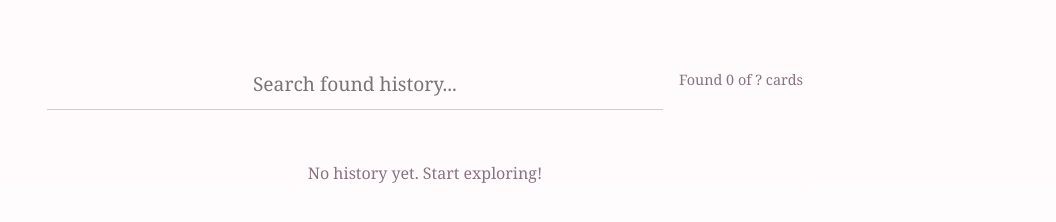
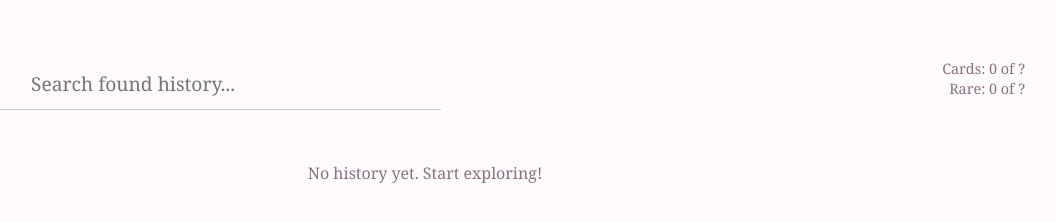
Before and after one commit to yashpthk/messages, a plain HTML site: page history.html in a window 1280 px wide. Shown: the whole page, without its empty margins (215-1271 px from the left). Drawn offline with Linux system fonts and the light colour scheme.

Commit message:
feat: update history page to display rare card stats and refine layout styling

```diff
--- a/history.html
+++ b/history.html
@@ -1,5 +1,6 @@
 <!DOCTYPE html>
 <html lang="en">
+
 <head>
     <meta charset="UTF-8">
     <meta name="viewport" content="width=device-width, initial-scale=1.0">
@@ -10,21 +11,25 @@
             align-items: flex-start;
             padding-top: 48px;
         }
+
         .history-container .card {
             cursor: pointer;
             transition: transform 0.2s ease, box-shadow 0.2s ease;
         }
+
         .history-container .card:hover {
             transform: translateY(-4px);
             box-shadow: 0 16px 40px rgba(0, 0, 0, 0.12);
         }
     </style>
 </head>
+
 <body>
     <div class="history-page-wrapper">
         <div class="search-container" style="align-items: center;">
             <input type="text" id="searchInput" placeholder="Search found history...">
-            <span id="historyStats" style="margin-left: 16px; color: #8a7280; font-size: 0.9rem; white-space: nowrap;"></span>
+            <span id="historyStats"
+                style="margin-left: auto; color: #8a7280; font-size: 0.9rem; white-space: nowrap; display: flex; flex-direction: column; text-align: right; line-height: 1.4;"></span>
         </div>
         <div class="history-container" id="historyGrid">
             <!-- Cards will be dynamically inserted here -->
@@ -41,13 +46,20 @@
                 if (storedHistory) {
                     historyData = JSON.parse(storedHistory);
                 }
-            } catch(e) {
+            } catch (e) {
                 console.error('Failed to load history', e);
             }
 
             const totalCards = localStorage.getItem('totalCards') || '?';
+            const totalRareCards = localStorage.getItem('totalRareCards') || '?';
+
+            const foundRare = historyData.filter(item => typeof item === 'object' && item !== null && item.style === 'rare').length;
+
             const statsSpan = document.getElementById('historyStats');
-            statsSpan.textContent = `Found ${historyData.length} of ${totalCards} cards`;
+            statsSpan.innerHTML = `
+                <span>Cards: ${historyData.length} of ${totalCards}</span>
+                <span>Rare: ${foundRare} of ${totalRareCards}</span>
+            `;
 
             if (historyData.length === 0) {
                 grid.innerHTML = '<p style="color: #8a7280; text-align: center; grid-column: 1 / -1;">No history yet. Start exploring!</p>';
@@ -110,4 +122,5 @@
         });
     </script>
 </body>
+
 </html>
--- a/script.js
+++ b/script.js
@@ -438,6 +438,7 @@ if (initUnlocked) {
 dataLoaded.then(() => {
     runSmokeTests();
     localStorage.setItem('totalCards', messages.length + 2); // +2 for FIRST_UNLOCK_MESSAGE and SECOND_STATIC_MESSAGE
+    localStorage.setItem('totalRareCards', messages.filter(m => m.style === 'rare').length);
 
     if (localStorage.getItem(STORAGE_KEY) === 'true') {
         const selectedHistory = localStorage.getItem('selectedHistoryCard');
```
